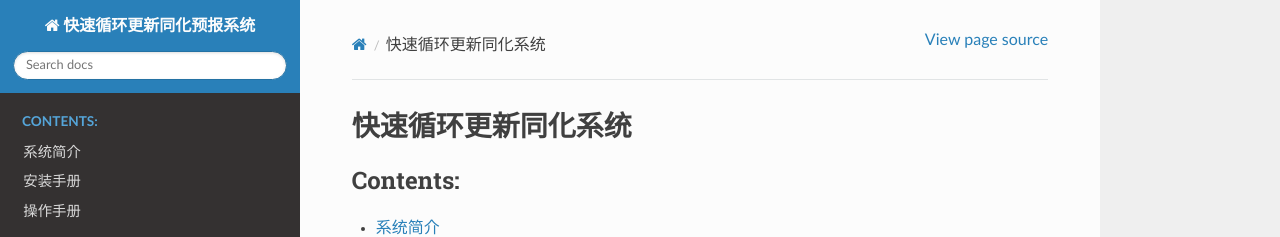
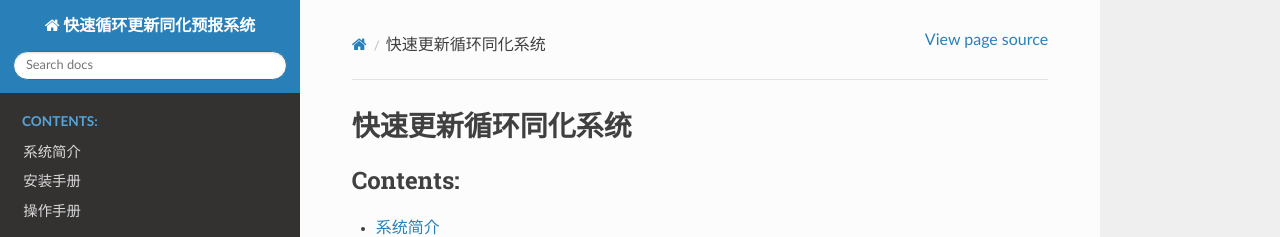
Before and after one commit to Weatherhub/rapdoc, a Sphinx documentation site: the page built from source/index.rst, in a window 1280 px wide. Shown: the top 237 px of the page. Built offline with Sphinx 7.4.7 and the Read the Docs theme 2.0.0, drawn with Linux system fonts in a browser that asks for light colours.

```diff
--- a/source/index.rst
+++ b/source/index.rst
@@ -3,7 +3,7 @@
    You can adapt this file completely to your liking, but it should at least
    contain the root `toctree` directive.
 
-快速循环更新同化系统
+快速更新循环同化系统
 =================
 
 .. toctree::
```
